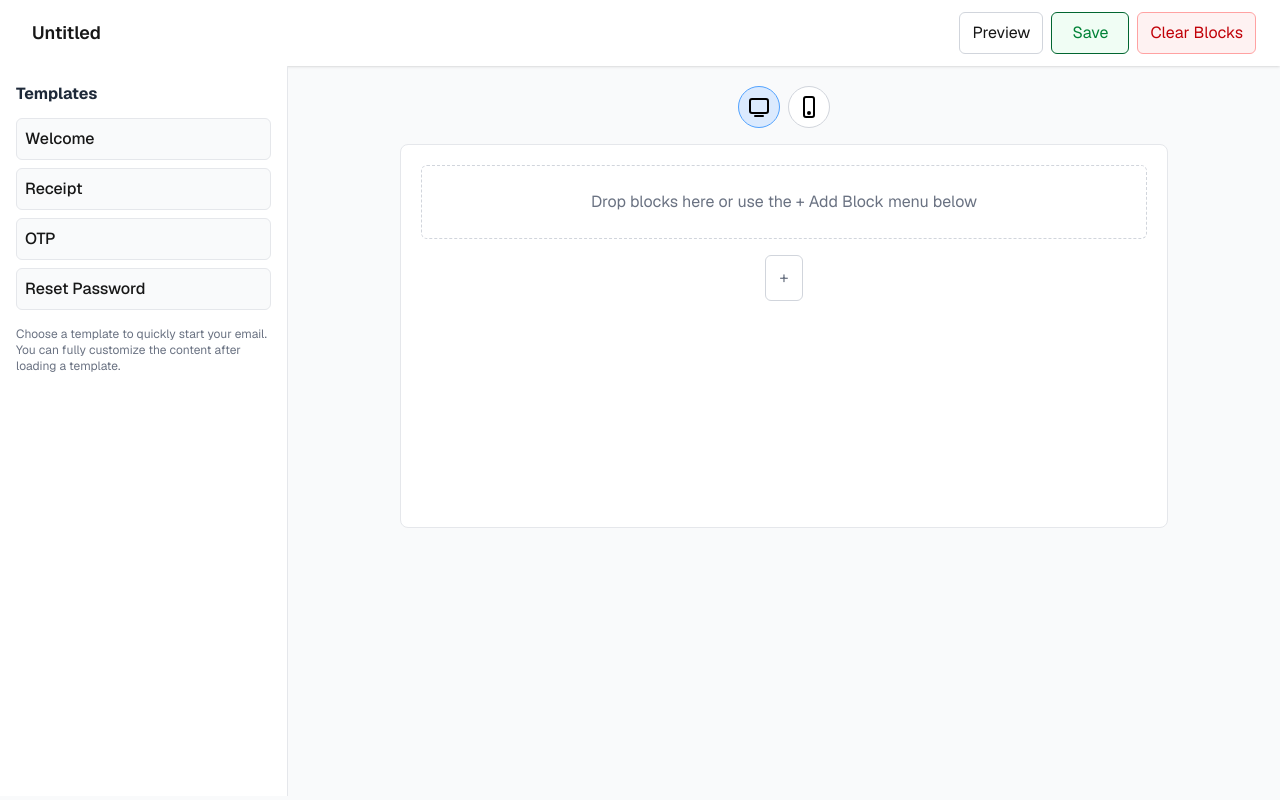
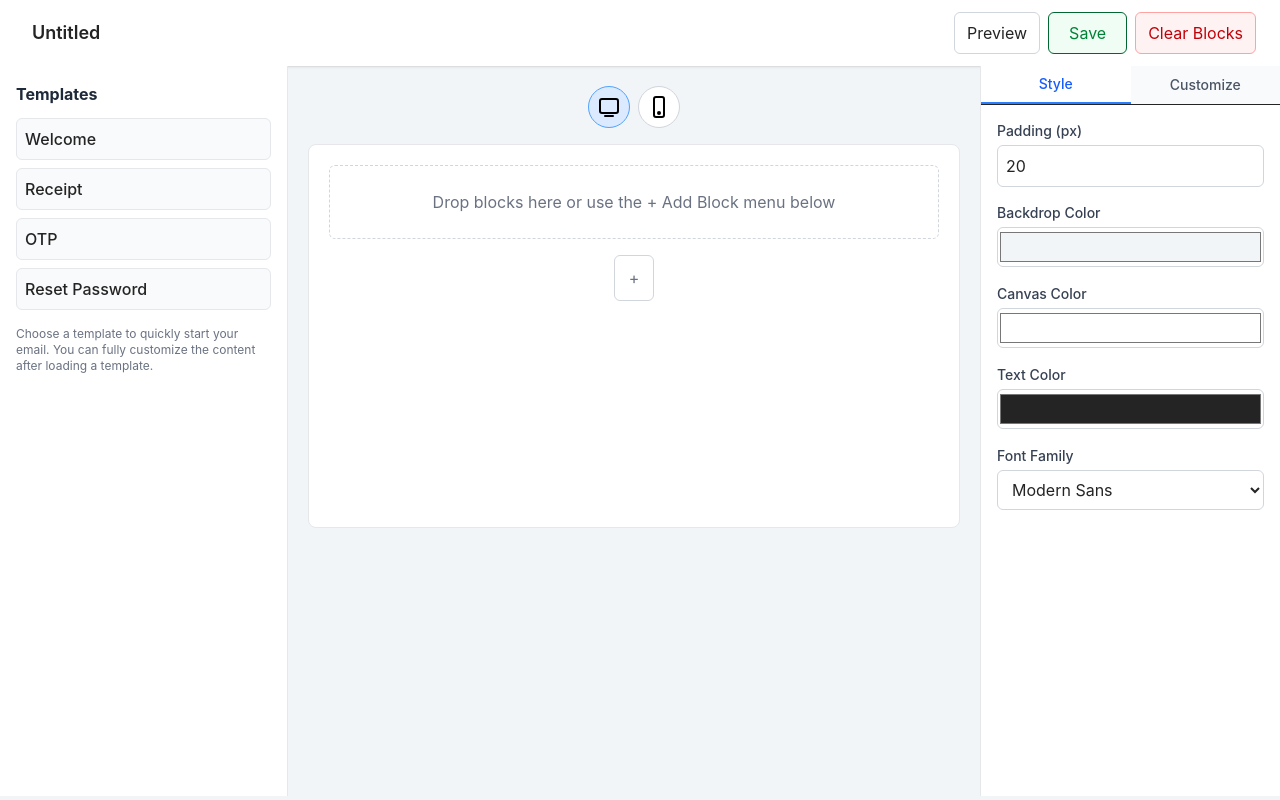
Before and after one commit to akhila-ibil/Email-Template-Library, a Next.js app: page /email-editor in a window 1280 px wide. Built offline with nearby package versions, Linux system fonts and the light colour scheme.

Commit message:
default templates

```diff
--- a/src/app/email-editor/page.tsx
+++ b/src/app/email-editor/page.tsx
@@ -27,6 +27,13 @@ export default function TailwindEmailBuilder(): JSX.Element {
   const [showAddMenu, setShowAddMenu] = useState(false);
   const [inspecting, setInspecting] = useState<Block | null>(null);
   const [savedBlocks] = useState<Block[]>([]);
+  const [globalStyle, setGlobalStyle] = useState({
+    backdropColor: '#F2F5F7',
+    canvasColor: '#FFFFFF',
+    textColor: '#242424',
+    fontFamily: 'Inter, Arial, sans-serif',
+    padding: 20,
+  });
   // load
   useEffect(() => {
     try {
@@ -203,7 +210,14 @@ export default function TailwindEmailBuilder(): JSX.Element {
   }
 
   return (
-    <div className="font-sans bg-gray-50 min-h-screen">
+    <div
+      className="min-h-screen"
+      style={{
+        background: globalStyle.backdropColor,
+        color: globalStyle.textColor,
+        fontFamily: globalStyle.fontFamily,
+      }}
+    >
       <Navbar
         preview={preview}
         setPreview={setPreview}
@@ -255,10 +269,16 @@ export default function TailwindEmailBuilder(): JSX.Element {
             </button>
           </div>
           <div
-            className={`bg-white p-5 rounded-lg min-h-96 border border-gray-200 w-full ${
+            className={`rounded-lg min-h-96 border border-gray-200 w-full ${
               viewMode === 'mobile' ? 'max-w-xs' : 'max-w-3xl'
             }`}
-            style={viewMode === 'mobile' ? { minHeight: '600px' } : {}}
+            style={{
+              background: globalStyle.canvasColor,
+              color: globalStyle.textColor,
+              fontFamily: globalStyle.fontFamily,
+              padding: globalStyle.padding,
+              ...(viewMode === 'mobile' ? { minHeight: '600px' } : {}),
+            }}
           >
             {preview ? (
               <div className="prose max-w-none" dangerouslySetInnerHTML={{ __html: exportHTML() }} />
@@ -496,7 +516,13 @@ export default function TailwindEmailBuilder(): JSX.Element {
           </div>
         </div>
         {/* Inspector Panel */}
-        {inspecting && <Customize block={inspecting} updateBlock={updateBlock} close={() => setInspecting(null)} />}
+        <Customize
+          block={inspecting}
+          updateBlock={updateBlock}
+          close={() => setInspecting(null)}
+          globalStyle={globalStyle}
+          setGlobalStyle={setGlobalStyle}
+        />
       </div>
     </div>
   );
--- a/src/component/Customize/Customize.tsx
+++ b/src/component/Customize/Customize.tsx
@@ -1,26 +1,112 @@
 import { Block } from '@/app/email-editor/page';
+import React, { useState } from 'react';
 
-type InspectorProps = {
-  block: Block;
+interface InspectorProps {
+  block: Block | null;
   updateBlock: (id: string, changes: Partial<Block>) => void;
   close: () => void;
+  globalStyle: {
+    backdropColor: string;
+    canvasColor: string;
+    textColor: string;
+    fontFamily: string;
+    padding: number;
   };
-const Customize: React.FC<InspectorProps> = ({ block, updateBlock, close }) => {
+  setGlobalStyle: (style: any) => void;
+}
+
+const fontOptions = [
+  { label: 'Modern Sans', value: 'Inter, Arial, sans-serif' },
+  { label: 'Classic Serif', value: 'Georgia, Times, serif' },
+  { label: 'Mono', value: 'Menlo, Monaco, monospace' },
+];
+
+const Customize: React.FC<InspectorProps> = ({ block, updateBlock, close, globalStyle, setGlobalStyle }) => {
+  const [tab, setTab] = useState<'customize' | 'style'>('style');
   return (
-    <div className="w-75 border-l border-gray-200 p-4 bg-white flex flex-col" style={{ height: '100%' }}>
-      <div className="flex justify-between items-center">
-        <strong>Customize</strong>
+    <div className="w-75 border-l border-gray-200 p-0 bg-white flex flex-col" style={{ height: '100%' }}>
+      {/* Tabs */}
+      <div className="flex border-b bg-gray-50">
         <button
-          className="border-none bg-white hover:bg-gray-50 cursor-pointer text-base p-1 rounded transition-colors"
-          onClick={close}
+          className={`flex-1 py-2 px-4 text-sm font-medium transition-colors ${
+            tab === 'style' ? 'border-b-2 border-blue-500 text-blue-600 bg-white' : 'text-gray-600 hover:bg-gray-100'
+          }`}
+          onClick={() => setTab('style')}
         >
-          ✕
+          Style
+        </button>
+        <button
+          className={`flex-1 py-2 px-4 text-sm font-medium transition-colors ${
+            tab === 'customize'
+              ? 'border-b-2 border-blue-500 text-blue-600 bg-white'
+              : 'text-gray-600 hover:bg-gray-100'
+          }`}
+          onClick={() => setTab('customize')}
+        >
+          Customize
         </button>
       </div>
-
-      <div className="mt-3">
+      <div className="flex-1 overflow-auto p-4">
+        {tab === 'style' ? (
+          <>
+            <div className="mb-4">
+              <label className="block text-sm font-medium text-gray-700 mb-1">Padding (px)</label>
+              <input
+                type="number"
+                className="w-full p-2 border border-gray-300 rounded-md"
+                value={globalStyle.padding}
+                min={0}
+                max={100}
+                onChange={(e) => setGlobalStyle({ ...globalStyle, padding: parseInt(e.target.value) || 0 })}
+              />
+            </div>
+            <div className="mb-4">
+              <label className="block text-sm font-medium text-gray-700 mb-1">Backdrop Color</label>
+              <input
+                type="color"
+                className="w-full h-10 border border-gray-300 rounded-md"
+                value={globalStyle.backdropColor}
+                onChange={(e) => setGlobalStyle({ ...globalStyle, backdropColor: e.target.value })}
+              />
+            </div>
+            <div className="mb-4">
+              <label className="block text-sm font-medium text-gray-700 mb-1">Canvas Color</label>
+              <input
+                type="color"
+                className="w-full h-10 border border-gray-300 rounded-md"
+                value={globalStyle.canvasColor}
+                onChange={(e) => setGlobalStyle({ ...globalStyle, canvasColor: e.target.value })}
+              />
+            </div>
+            <div className="mb-4">
+              <label className="block text-sm font-medium text-gray-700 mb-1">Text Color</label>
+              <input
+                type="color"
+                className="w-full h-10 border border-gray-300 rounded-md"
+                value={globalStyle.textColor}
+                onChange={(e) => setGlobalStyle({ ...globalStyle, textColor: e.target.value })}
+              />
+            </div>
+            <div className="mb-4">
+              <label className="block text-sm font-medium text-gray-700 mb-1">Font Family</label>
+              <select
+                className="w-full px-2.5 py-2 rounded-md border border-gray-300 focus:outline-none focus:ring-2 focus:ring-blue-500 focus:border-transparent"
+                value={globalStyle.fontFamily}
+                onChange={(e) => setGlobalStyle({ ...globalStyle, fontFamily: e.target.value })}
+              >
+                {fontOptions.map((opt) => (
+                  <option key={opt.value} value={opt.value}>
+                    {opt.label}
+                  </option>
+                ))}
+              </select>
+            </div>
+          </>
+        ) : block === null ? (
+          <div className="p-4">Select a block to customize its properties.</div>
+        ) : (
+          <>
             <div className="mb-2 text-gray-700">Type: {block.type}</div>
-
             {block.type === 'heading' && (
               <>
                 <label className="block mt-2.5 mb-1.5 text-gray-700 text-sm">Level</label>
@@ -42,7 +128,6 @@ const Customize: React.FC<InspectorProps> = ({ block, updateBlock, close }) => {
                 />
               </>
             )}
-
             {block.type === 'paragraph' && (
               <>
                 <label className="block mt-2.5 mb-1.5 text-gray-700 text-sm">Text</label>
@@ -53,7 +138,6 @@ const Customize: React.FC<InspectorProps> = ({ block, updateBlock, close }) => {
                 />
               </>
             )}
-
             {block.type === 'image' && (
               <>
                 <label className="block mt-2.5 mb-1.5 text-gray-700 text-sm">Alt text</label>
@@ -62,7 +146,6 @@ const Customize: React.FC<InspectorProps> = ({ block, updateBlock, close }) => {
                   value={block.alt || ''}
                   onChange={(e) => updateBlock(block.id, { alt: e.target.value })}
                 />
-
                 <label className="block mt-2.5 mb-1.5 text-gray-700 text-sm">Width (px)</label>
                 <input
                   type="number"
@@ -70,7 +153,6 @@ const Customize: React.FC<InspectorProps> = ({ block, updateBlock, close }) => {
                   value={block.width ?? ''}
                   onChange={(e) => updateBlock(block.id, { width: Number(e.target.value) || undefined })}
                 />
-
                 <div className="mt-2">
                   <small className="text-gray-500">To change the image, use the file input on the block.</small>
                 </div>
@@ -108,7 +190,6 @@ const Customize: React.FC<InspectorProps> = ({ block, updateBlock, close }) => {
                 </div>
               </div>
             )}
-
             {block.type === 'divider' && (
               <div className="space-y-3">
                 <div>
@@ -133,7 +214,6 @@ const Customize: React.FC<InspectorProps> = ({ block, updateBlock, close }) => {
                 </div>
               </div>
             )}
-
             {block.type === 'spacer' && (
               <div className="space-y-3">
                 <div>
@@ -149,6 +229,8 @@ const Customize: React.FC<InspectorProps> = ({ block, updateBlock, close }) => {
                 </div>
               </div>
             )}
+          </>
+        )}
       </div>
     </div>
   );
```
Lines whose indentation alone changed are shown as unchanged.
